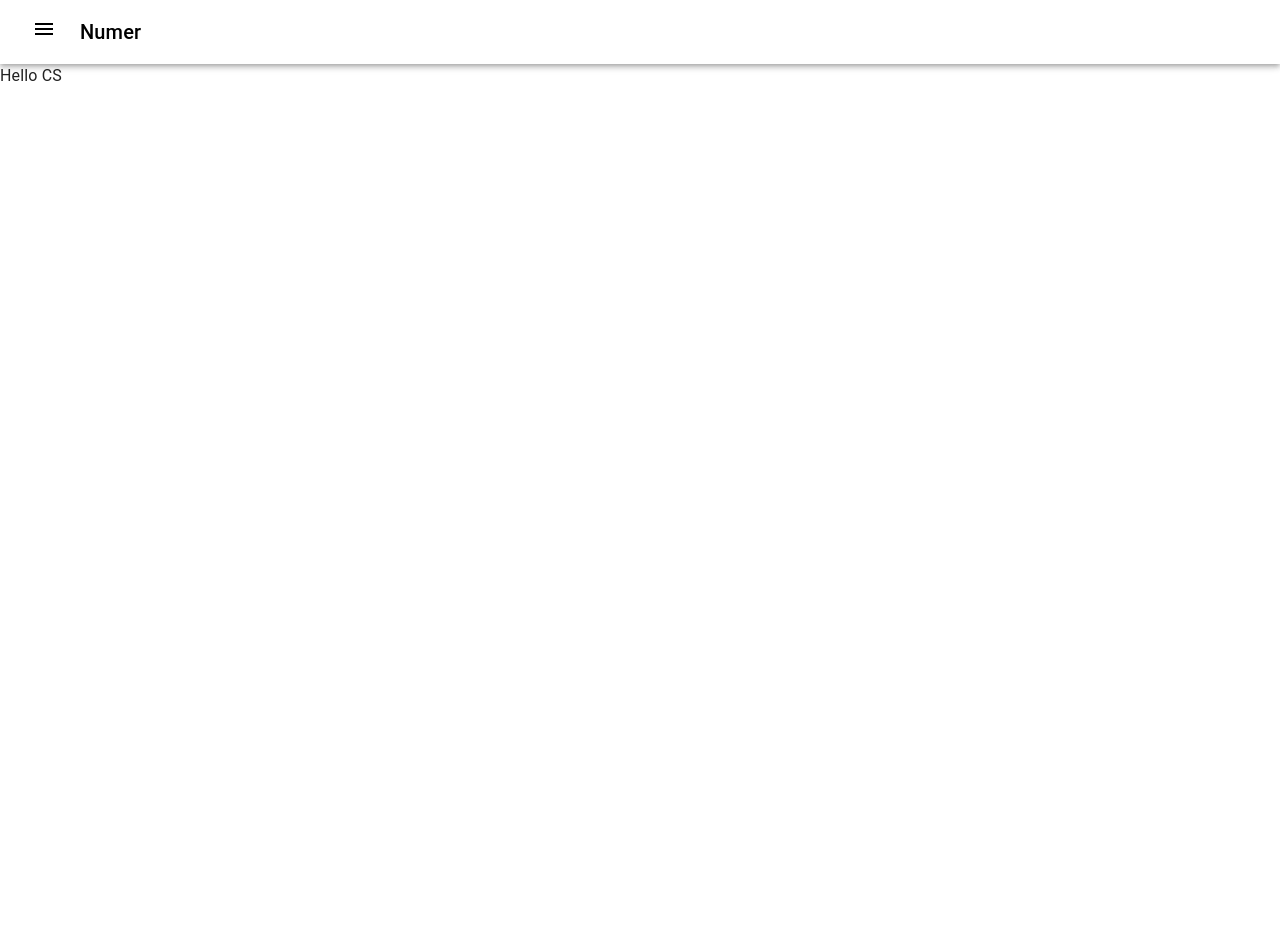
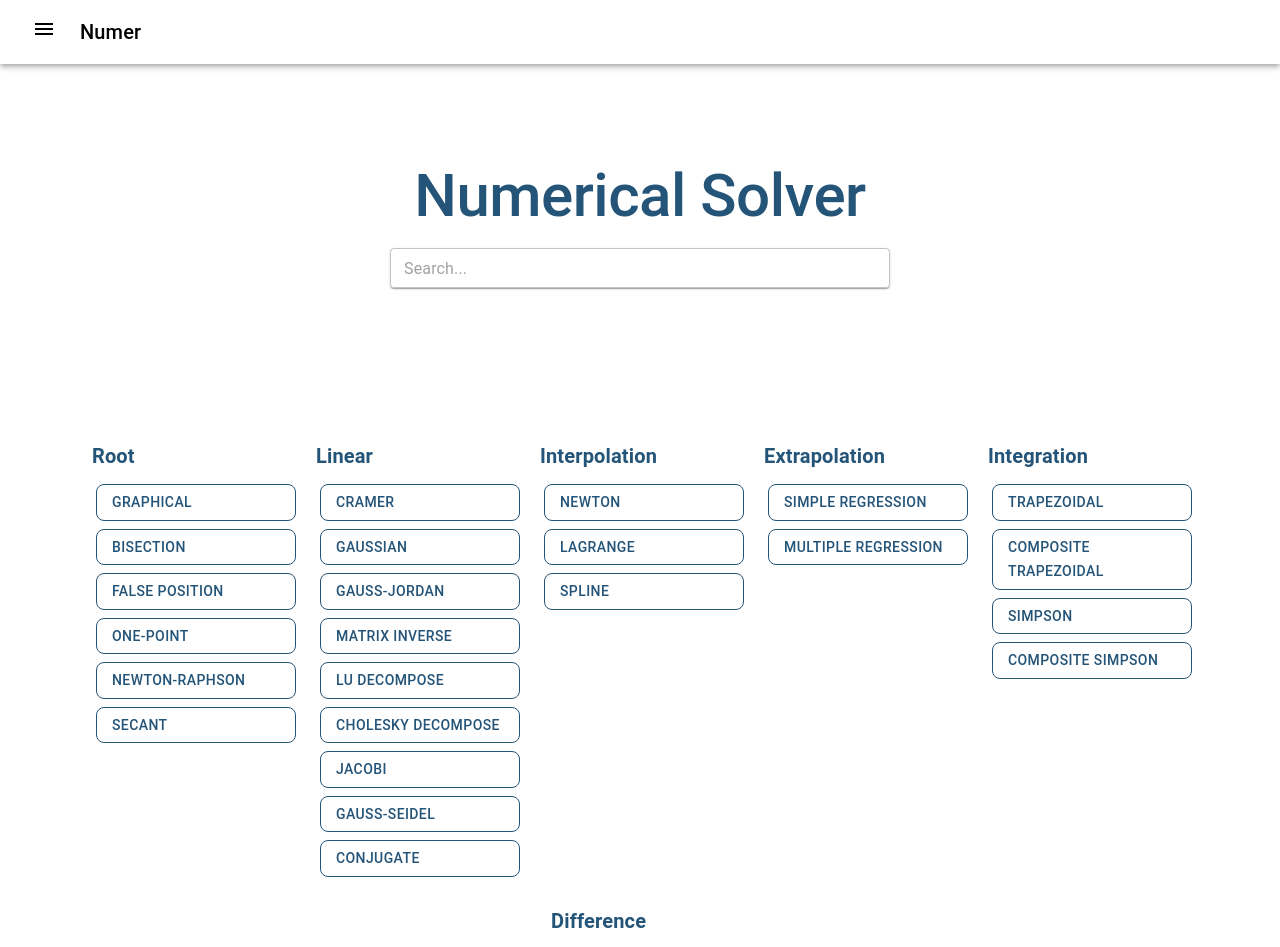
Before and after one commit to bsWiwat/numer-web, a Next.js app: page / in a window 1280 px wide. Shown: the top 947 px of the page. Before the commit the page ends 800 px from the top, so only its background shows below. Built offline with nearby package versions, Linux system fonts and the light colour scheme.

Commit message:
add(): home page

```diff
--- a/app/page.tsx
+++ b/app/page.tsx
@@ -1,11 +1,146 @@
-import React from 'react'
+"use client";
 
-type Props = {}
+import React, { useState } from "react";
+import { Box, Button, Grid, TextField, Typography } from "@mui/material";
 
-export default function App({}: Props) {
+export default function Home() {
+  const [searchTerm, setSearchTerm] = useState("");
+
+  const handleSearchChange = (e: React.ChangeEvent<HTMLInputElement>) => {
+    setSearchTerm(e.target.value);
+  };
+
+  const handleSearchSubmit = (e: React.FormEvent<HTMLFormElement>) => {
+    e.preventDefault();
+    console.log("Searching for:", searchTerm);
+  };
+
   return (
-    <div className="container">
-      Hello CS
+    <div>
+      {/* Hero Section */}
+      <Box
+        sx={{
+          mb: 5,
+          display: "flex",
+          flexDirection: "column",
+          alignItems: "center",
+          justifyContent: "center",
+          minHeight: "40vh",
+          bgcolor: "",
+          p: 4,
+          boxShadow: 0.9,
+        }}
+      >
+        <Typography
+          variant="h2"
+          sx={{ fontWeight: "500", color: "#245478", mb: 2 }}
+        >
+          Numerical Solver
+        </Typography>
+        <Box
+          component="form"
+          onSubmit={handleSearchSubmit}
+          sx={{
+            width: "100%",
+            maxWidth: 500,
+          }}
+        >
+          <TextField
+            value={searchTerm}
+            onChange={handleSearchChange}
+            placeholder="Search..."
+            variant="outlined"
+            fullWidth
+            size="small"
+            sx={{
+              bgcolor: "white",
+              borderRadius: 1,
+              boxShadow: 1,
+            }}
+          />
+        </Box>
+      </Box>
+
+      <Box sx={{ p: 2 }}>
+        <Grid container spacing={3} justifyContent="center">
+          {[
+            {
+              title: "Root",
+              links: [
+                "Graphical",
+                "Bisection",
+                "False Position",
+                "One-Point",
+                "Newton-Raphson",
+                "Secant",
+              ],
+            },
+            {
+              title: "Linear",
+              links: [
+                "Cramer",
+                "Gaussian",
+                "Gauss-Jordan",
+                "Matrix Inverse",
+                "LU Decompose",
+                "Cholesky Decompose",
+                "Jacobi",
+                "Gauss-Seidel",
+                "Conjugate",
+              ],
+            },
+            { title: "Interpolation", links: ["Newton", "Lagrange", "Spline"] },
+            {
+              title: "Extrapolation",
+              links: ["Simple Regression", "Multiple Regression"],
+            },
+            {
+              title: "Integration",
+              links: [
+                "Trapezoidal",
+                "Composite Trapezoidal",
+                "Simpson",
+                "Composite Simpson",
+              ],
+            },
+            { title: "Difference", links: ["Numer Difference"] },
+          ].map((section, index) => (
+            <Grid item key={index}>
+              <Box sx={{ maxWidth: 200 }}>
+                <Typography
+                  variant="h6"
+                  fontWeight="bold"
+                  color="#245478"
+                  mb={1}
+                >
+                  {section.title}
+                </Typography>
+                {section.links.map((link, idx) => (
+                  <Button
+                    key={idx}
+                    variant="outlined"
+                    fullWidth
+                    sx={{
+                      m: 0.5,
+                      justifyContent: "left",
+                      borderColor: "#245478",
+                      color: "#245478",
+                      borderRadius: 2,
+                      "&:hover": {
+                        bgcolor: "#245478",
+                        color: "white",
+                      },
+                    }}
+                    href={`./${section.title.toLowerCase()}/${link.replace(/\s+/g, "").toLowerCase()}`}
+                  >
+                    {link}
+                  </Button>
+                ))}
+              </Box>
+            </Grid>
+          ))}
+        </Grid>
+      </Box>
     </div>
-  )
+  );
 }
```
